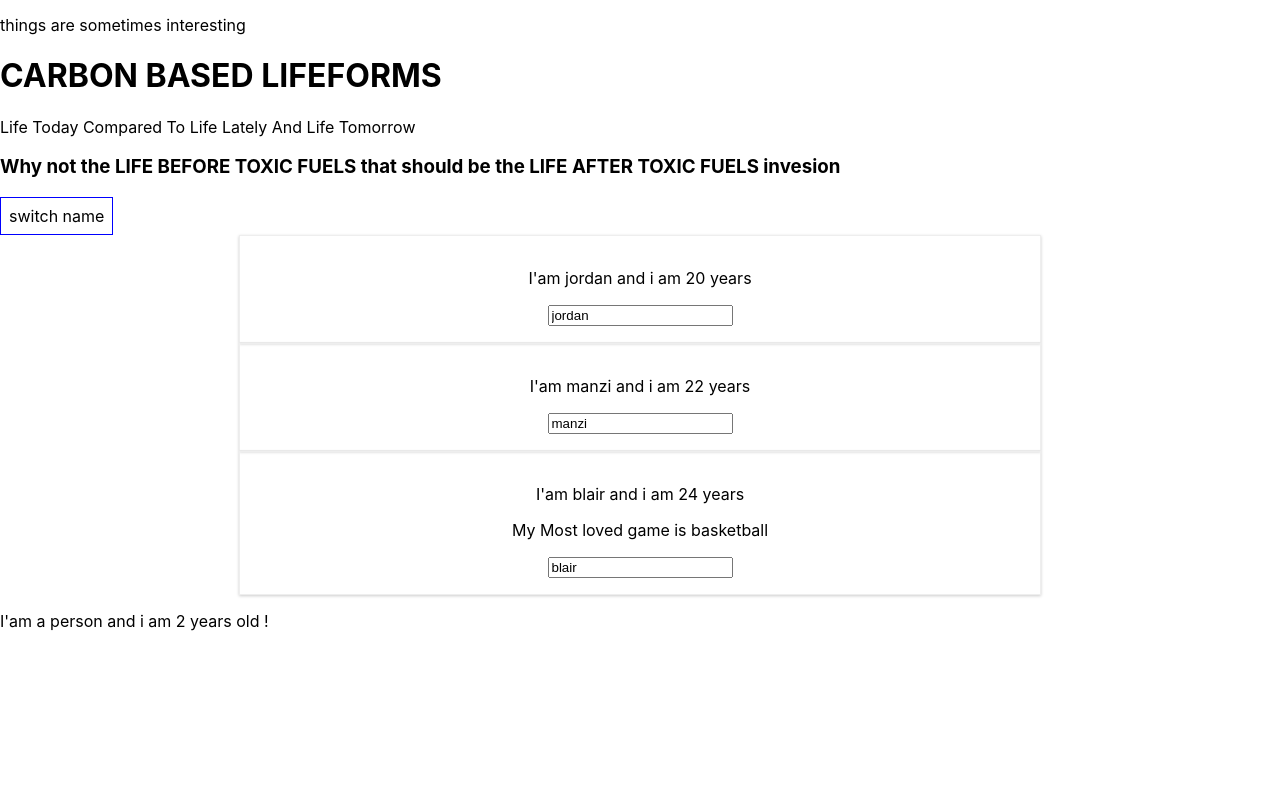
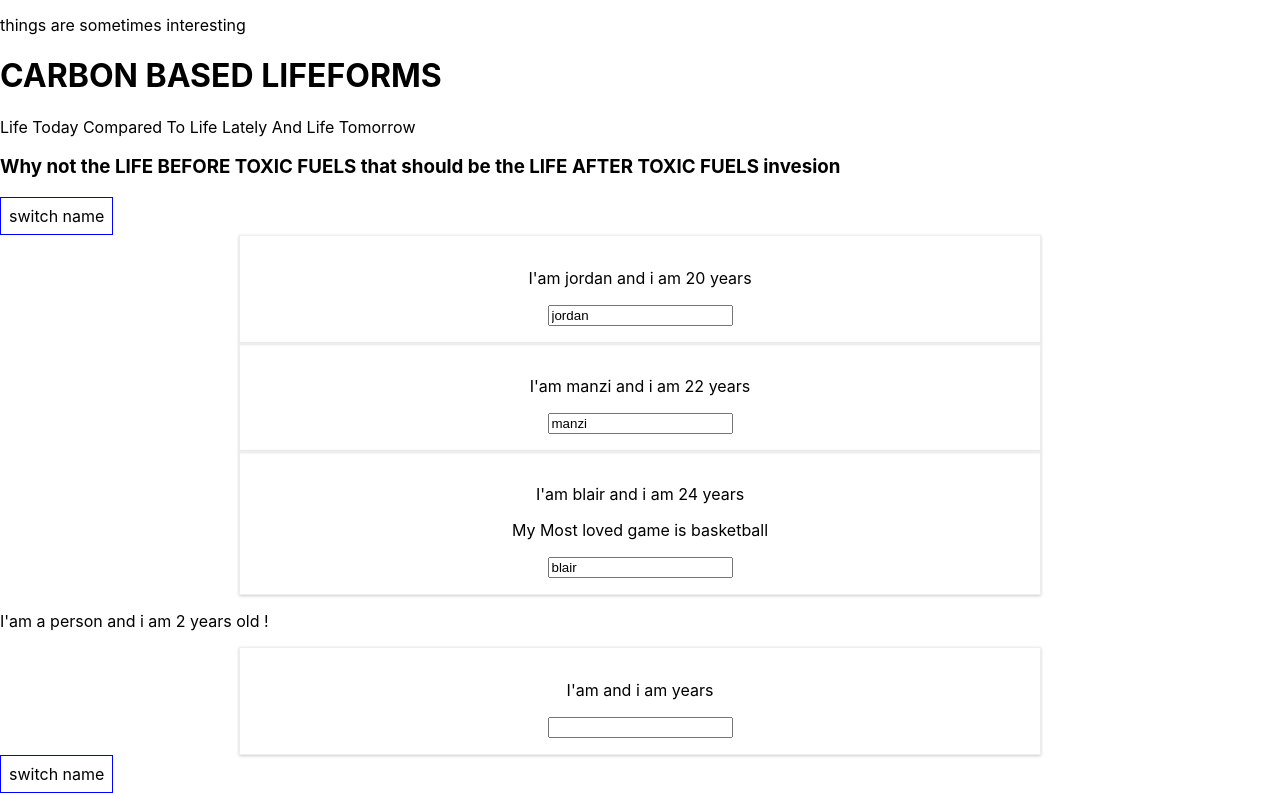
Before and after one commit to na-ka-mya-stellah/learning-react, a React (Create React App) app: page / in a window 1280 px wide. Shown: the part 797-1590 px from the top of the page. Before the commit the page ends 1444 px from the top, so only its background shows below. Built offline with nearby package versions, Linux system fonts and the light colour scheme.

Commit message:
rendering content conditionally

```diff
--- /dev/null
+++ b/src/MODULE TWO/Conditionally.js
@@ -0,0 +1,87 @@
+
+import {Component} from 'react';
+import Person from './helper.js'
+class Job extends Component {
+  state = {
+
+    persons: [
+      { name: "jordan", age: 20 },
+      { name: "manzi", age: 22 },
+      { name: "blair", age: 24 },
+    ],
+  };
+  otherState = 'some other value'
+  showPersons = true
+
+  switchNameHandler = () => {
+    this.setState({
+      persons: [
+        { name: "jordan ayu", age: 20 },
+        { name: "manzi felix", age: 22 },
+        { name: "blair rwahigi", age: 24 },
+      ],
+    });
+  };
+
+  togglePersonHandler = () => {
+    const doesShow = this.state.showPersons;
+    this.setState({showPersons : !doesShow})
+  }
+
+  nameChangedHandler = (event) => {
+    this.setState({
+      persons: [
+        { name: "jordan ayu", age: 20 },
+        { name: event.target.value, age: 22 },
+        { name: "blair rwahigi", age: 24 },
+      ],
+    });
+  };
+
+  render() {
+
+    // inline styling the button
+    const style = {
+      backgroundColor: "white",
+      font: "inherit",
+      border: "1px solid blue",
+      padding: "8px",
+      cursor: "pointer",
+    };
+    return (
+      <div>
+        <Person/>
+
+        <button style={style} onClick={this.togglePersonHandler}>
+          switch name
+        </button>
+
+       {
+       this.state.showPersons === true ?
+        <div>
+        <Person
+          name={this.state.persons[0].name}
+          age={this.state.persons[0].age}
+          click={this.switchNameHandler}
+        />
+
+        <Person
+          name={this.state.persons[1].name}
+          age={this.state.persons[1].age}
+          changed={this.nameChangedHandler}
+        />
+
+
+        <Person
+          name={this.state.persons[2].name}
+          age={this.state.persons[2].age}
+        >
+          My Most loved game is basketball
+        </Person>
+        </div> : null}
+      </div>
+    );
+  }
+}
+
+export default Job;
--- /dev/null
+++ b/src/MODULE TWO/helper.js
@@ -0,0 +1,15 @@
+
+const Person = (props) => {
+    return(
+        <div className = 'Person'>
+
+        <p onClick = {props.click}>I'am {props.name} and i am {props.age} years </p>
+
+    <p>{props.children}</p>
+
+    <input type = 'text' onChange = {props.changed} value = {props.name}/>
+
+    </div>
+    )
+}
+export default Person;
--- a/src/UserInput/Assignment.js
+++ b/src/UserInput/Assignment.js
@@ -1,5 +1,5 @@
 import React, { Component } from "react";
-// Local components live in sibling folders; adjust paths accordingly
+// added file extensions for compilation
 import Userinput from "./Userinput.js";
 import Useroutput from "../UserOutput/Useroutput.js";
 
--- a/src/index.js
+++ b/src/index.js
@@ -7,6 +7,7 @@ import StatelessComponent from './Person/stateless';
 import Stateful from  './Person/stateful';
 import App from './App'
 import Assignment from './UserInput/Assignment';
+import Job from './MODULE TWO/Conditionally'
 
 const root = ReactDOM.createRoot(document.getElementById('root'));
 root.render(
@@ -16,6 +17,7 @@ root.render(
     <Stateful/>
     <Assignment/>
     <App/>
+    <Job/>
   </React.StrictMode>
 );
 
```
